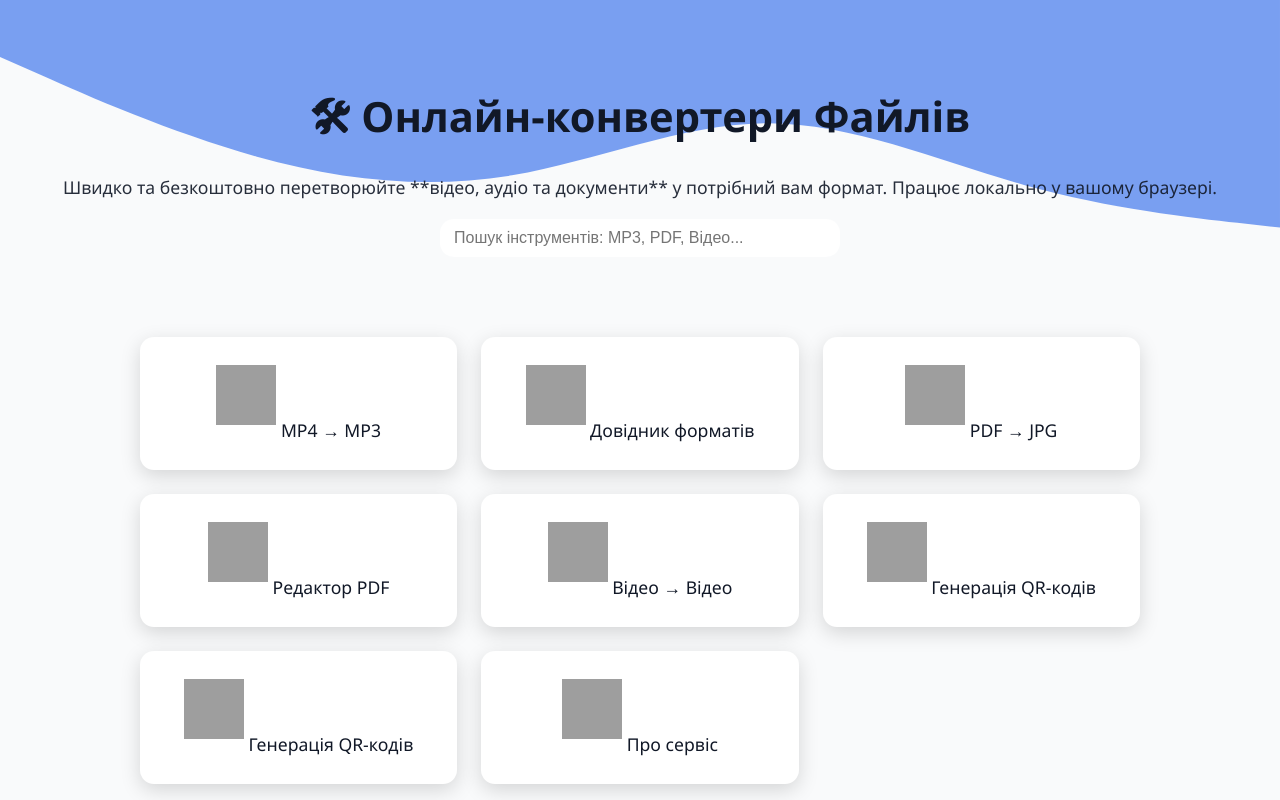
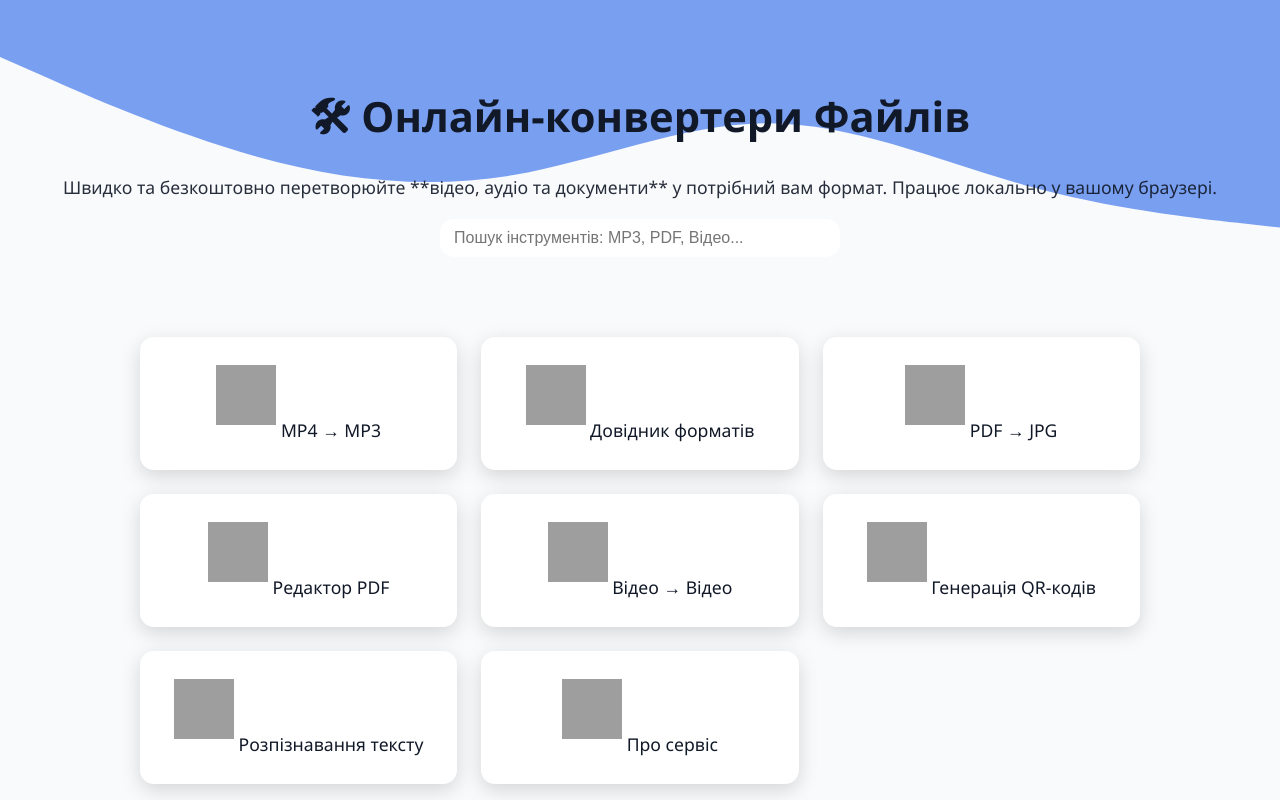
Before and after one commit to savchukbohdan/conv, a plain HTML site: page index.html in a window 1280 px wide. Shown: the top 800 px of the page. Drawn offline with Linux system fonts and the light colour scheme; grey boxes are pictures that could not be loaded.

Commit message:
Update index.html

```diff
--- a/index.html
+++ b/index.html
@@ -245,7 +245,7 @@
         </a>
         <a href="jpgtotext.html" class="card">
             <img src="https://icons8.com/icon/48/edit-pencil" class="icon" alt="TEXT" loading="lazy">
-            Генерація QR-кодів
+            Розпізнавання тексту
         </a>
         <a href="about.html" class="card">
             <img src="https://img.icons8.com/color/96/000000/info.png" class="icon" alt="Про сервіс" loading="lazy">
```
